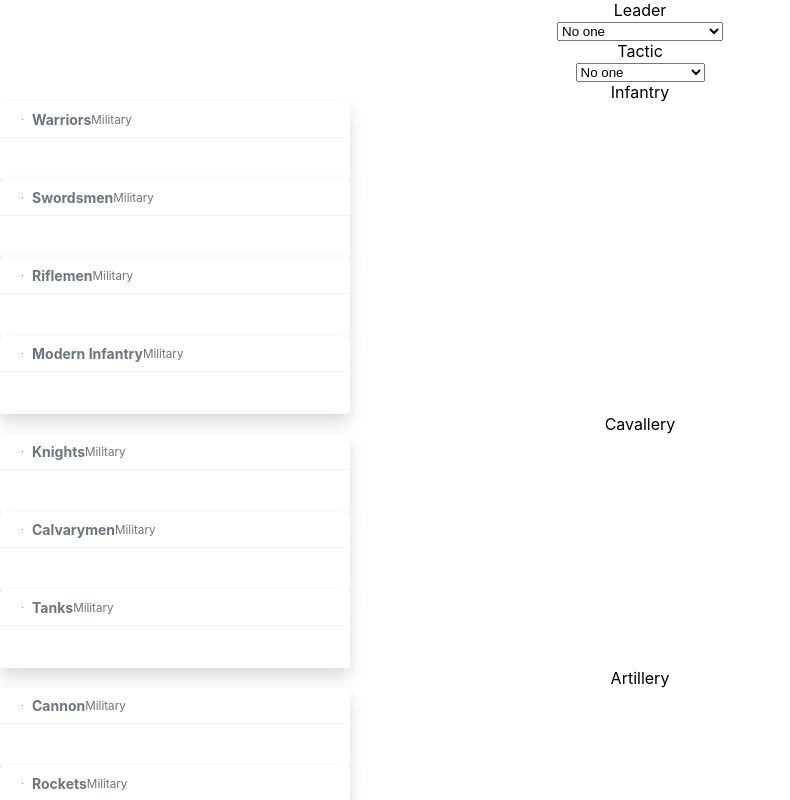
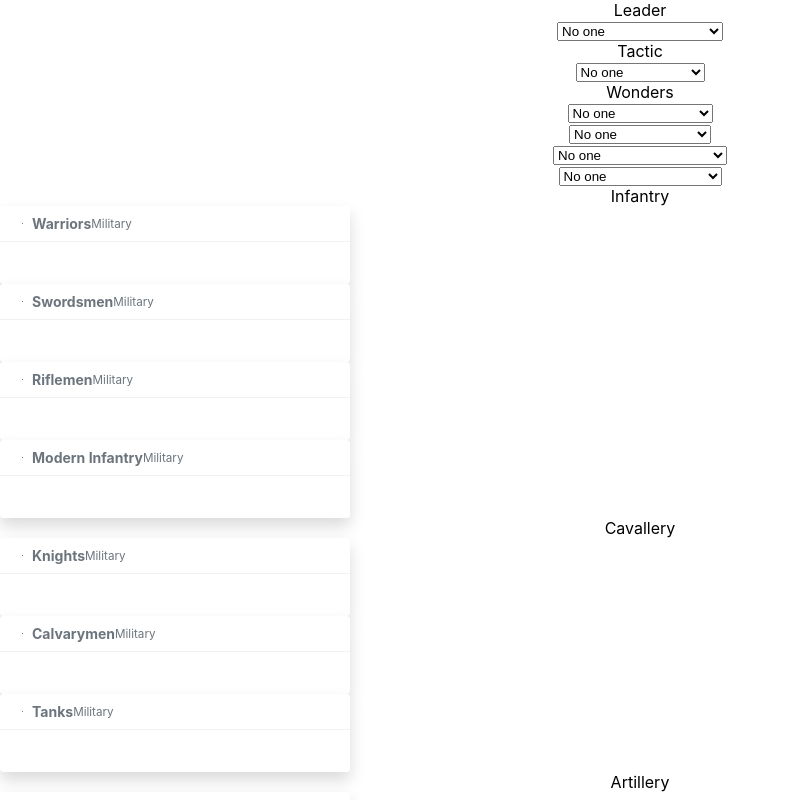
Before and after one commit to dragopi/TTA, a React (Create React App) app: page / in a window 1280 px wide. Shown: the top 800 px of the page, without its empty margins (0-790 px from the left). Built offline with nearby package versions, Linux system fonts and the light colour scheme; the HTML template or start-up script is replaced by a standard one.

Commit message:
Add FilterWonder

```diff
--- a/src/App.tsx
+++ b/src/App.tsx
@@ -1,7 +1,7 @@
 import React from 'react';
 import logo from './logo.svg';
 import './App.css';
-import { CardItem, FilterCategory, FilterLeaders, FilterTactics } from './TTAUI';
+import { CardItem, FilterCategory, FilterLeaders, FilterTactics, FilterWonder } from './TTAUI';
 import { Form } from "./Forms";
 
 function App() {
@@ -16,6 +16,8 @@ function App() {
         <FilterLeaders />
 
         <FilterTactics />
+
+        <FilterWonder />
 
         <div className="card">
             <div className="card-header">
--- a/src/Forms.tsx
+++ b/src/Forms.tsx
@@ -78,6 +78,27 @@ function CalculateScene(values: IValues)
 
   if (values["tactic"])
     s.Tactic = TTARepoCards.Instance.GetTactic(values["tactic"]);
+
+  if (values["wonder0"])
+    s.Wonders.push({
+      code: values["wonder0"],
+      yellowToken: 0
+    });
+  if (values["wonder1"])
+    s.Wonders.push({
+      code: values["wonder1"],
+      yellowToken: 0
+    });
+  if (values["wonder2"])
+    s.Wonders.push({
+      code: values["wonder2"],
+      yellowToken: 0
+    });
+  if (values["wonder3"])
+    s.Wonders.push({
+      code: values["wonder3"],
+      yellowToken: 0
+    });
 
   for (let key in values) {
     let value = values[key];
--- a/src/TTAUI.tsx
+++ b/src/TTAUI.tsx
@@ -224,6 +224,97 @@ export class FilterTactics extends React.Component<FLeadersProps, FLeadersState>
     }
 }
 
+export class FilterWonder extends React.Component<FLeadersProps, FLeadersState> {
+    state: FLeadersState = {};
+
+    cardClick = (): void => {
+        console.log('card click');
+    }
+
+    render() {
+
+        var wonders = TTARepoCards.Instance.GetWonders(0);
+        var wonders0 = [];
+        for (var i = 0; i < wonders.length; i++)
+            wonders0.push(<option value={wonders[i].code}>{wonders[i].name}</option>);
+
+        wonders = TTARepoCards.Instance.GetWonders(1);
+        var wonders1 = [];
+        for (var i = 0; i < wonders.length; i++)
+            wonders1.push(<option value={wonders[i].code}>{wonders[i].name}</option>);
+
+        wonders = TTARepoCards.Instance.GetWonders(2);
+        var wonders2 = [];
+        for (var i = 0; i < wonders.length; i++)
+            wonders2.push(<option value={wonders[i].code}>{wonders[i].name}</option>);
+
+        wonders = TTARepoCards.Instance.GetWonders(3);
+        var wonders3 = [];
+        for (var i = 0; i < wonders.length; i++)
+            wonders3.push(<option value={wonders[i].code}>{wonders[i].name}</option>);
+
+        return (
+            <div className="card">
+                <div className="card-header">
+                    Wonders
+                </div>
+                <div className="card-body">
+                    <FormContext.Consumer>
+                    {(context: IFormContext) => (
+
+                        <div className="row">
+                            <div className="col">
+                                <select name="wonder0"
+                                    onChange={
+                                    (e: React.FormEvent<HTMLSelectElement>) =>
+                                    context.setValues({ ["wonder0"]: e.currentTarget.value })
+                                    }
+                                >
+                                    <option value="">No one </option>
+                                {wonders0}
+                                </select>
+                            </div>
+                            <div className="col">
+                                <select name="wonder1"
+                                    onChange={
+                                    (e: React.FormEvent<HTMLSelectElement>) =>
+                                    context.setValues({ ["wonder1"]: e.currentTarget.value })
+                                    }
+                                >
+                                    <option value="">No one </option>
+                                {wonders1}
+                                </select>
+                            </div>
+                            <div className="col">
+                                <select name="wonder2"
+                                    onChange={
+                                    (e: React.FormEvent<HTMLSelectElement>) =>
+                                    context.setValues({ ["wonder2"]: e.currentTarget.value })
+                                    }
+                                >
+                                    <option value="">No one </option>
+                                {wonders2}
+                                </select>
+                            </div>
+                            <div className="col">
+                                <select name="wonder3"
+                                    onChange={
+                                    (e: React.FormEvent<HTMLSelectElement>) =>
+                                    context.setValues({ ["wonder3"]: e.currentTarget.value })
+                                    }
+                                >
+                                    <option value="">No one </option>
+                                {wonders3}
+                                </select>
+                            </div>
+                        </div>
+                    )}
+                    </FormContext.Consumer>
+                </div>
+            </div>
+        );
+    }
+}
 
 
 type FilterCategoryProps =  {
```
